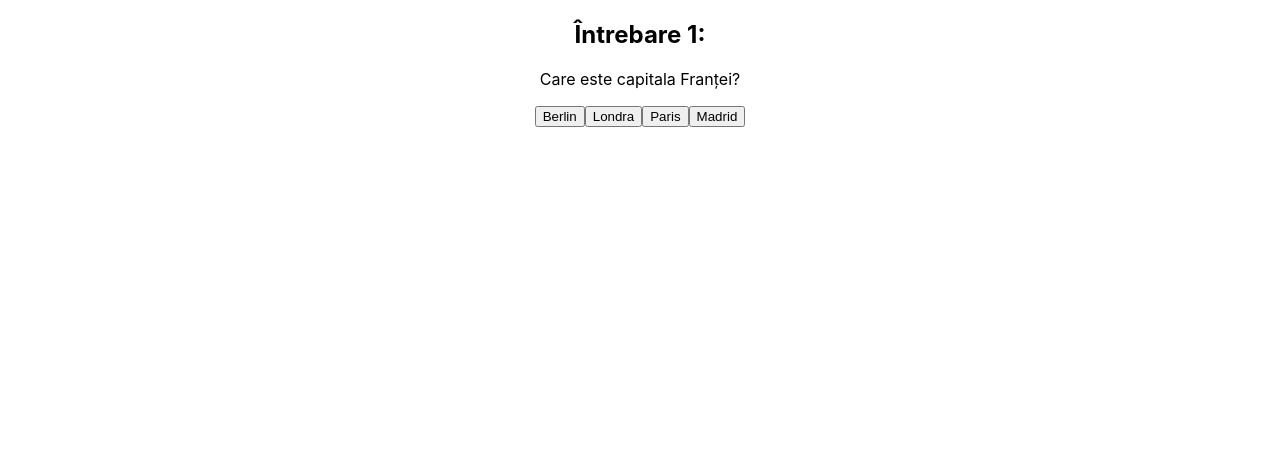
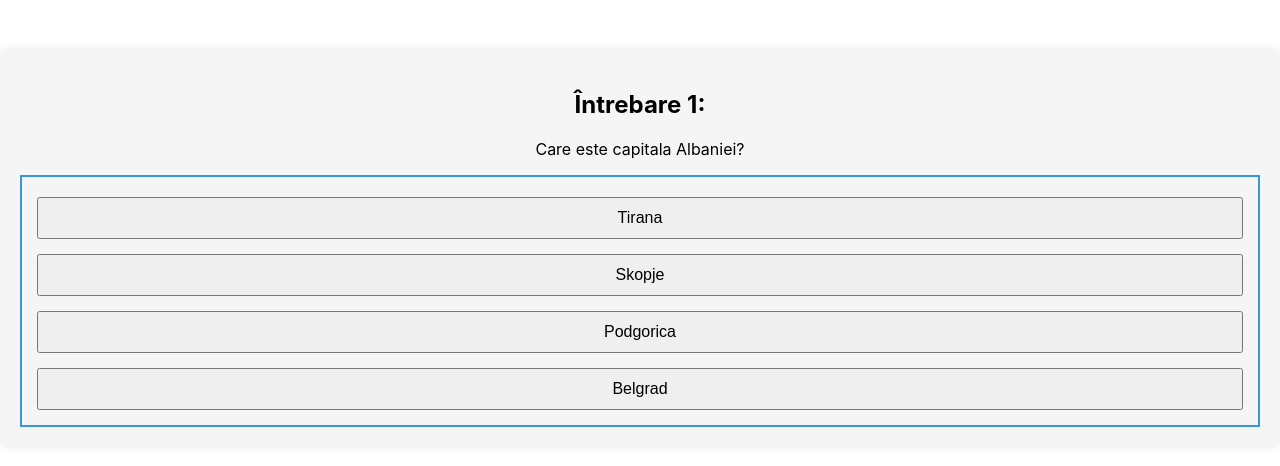
Before and after one commit to AZTechDevelop/Quizz-Simplu-cu-React, a React (Vite) app: page / in a window 1280 px wide. Shown: the top 466 px of the page. Built offline with nearby package versions, Linux system fonts and the light colour scheme.

Commit message:
Quizz functional

```diff
--- a/src/App.css
+++ b/src/App.css
@@ -1,31 +1,51 @@
+/* src/App.css */
 .App {
   text-align: center;
+  margin-top: 50px;
 }
 
-.App-logo {
-  height: 40vmin;
-  pointer-events: none;
+/* src/components/Quiz.css */
+.question-section {
+  background-color: #f5f5f5;
+  padding: 20px;
+  border-radius: 10px;
+  box-shadow: 0 0 10px rgba(0, 0, 0, 0.1);
 }
 
-.App-header {
-  background-color: #282c34;
-  min-height: 100vh;
+.answer-section {
   display: flex;
   flex-direction: column;
-  align-items: center;
-  justify-content: center;
-  font-size: calc(10px + 2vmin);
-  color: white;
+  margin-top: 10px;
 }
 
-.App-link {
-  color: #61dafb;
+button {
+  margin: 5px;
+  padding: 10px;
+  font-size: 16px;
+  cursor: pointer;
 }
 
-.heart {
-  color: #ff0000;
+/* src/components/Score.css */
+.score-section {
+  background-color: #f5f5f5;
+  padding: 20px;
+  border-radius: 10px;
+  box-shadow: 0 0 10px rgba(0, 0, 0, 0.1);
 }
 
-.small {
-  font-size: 0.75rem;
+button {
+  margin-top: 10px;
+  padding: 10px;
+  font-size: 16px;
+  cursor: pointer;
 }
+
+
+/* src/App.css sau fișierul tău CSS asemănător */
+
+.answer-section {
+  position: relative;
+  padding: 10px;
+  border: 2px solid #3498db; /* culoarea inițială a borderului albastru */
+  overflow: hidden;
+}
--- a/src/App.jsx
+++ b/src/App.jsx
@@ -1,30 +1,21 @@
+// src/App.js
 import React, { useState } from 'react';
 import './App.css';
-
-const questions = [
-  {
-    question: 'Care este capitala Franței?',
-    options: ['Berlin', 'Londra', 'Paris', 'Madrid'],
-    correctAnswer: 'Paris',
-  },
-  {
-    question: 'Care este capitala Japoniei?',
-    options: ['Seul', 'Tokyo', 'Beijing', 'Hanoi'],
-    correctAnswer: 'Tokyo',
-  },
-];
+import Quiz from './quizComponents/Quiz';
+import Score from './quizComponents/Score';
+import questions from './quizComponents/Question';
 
 function App() {
-  const [currentQuestion, setCurrentQuestion] = useState(0);
   const [score, setScore] = useState(0);
   const [showScore, setShowScore] = useState(false);
+  const [currentQuestion, setCurrentQuestion] = useState(0);
 
   const handleAnswerClick = (selectedAnswer) => {
     if (selectedAnswer === questions[currentQuestion].correctAnswer) {
       setScore(score + 1);
     }
 
-    if (currentQuestion + 1 < questions.length) {
+    if (currentQuestion + 1 < 9) {
       setCurrentQuestion(currentQuestion + 1);
     } else {
       setShowScore(true);
@@ -40,22 +31,13 @@ function App() {
   return (
     <div className="App">
       {showScore ? (
-        <div className="score-section">
-          <h2>Scorul tău este {score} din {questions.length}</h2>
-          <button onClick={restartQuiz}>Reia quiz-ul</button>
-        </div>
+        <Score score={score} totalQuestions={questions.length} onRestart={restartQuiz} />
       ) : (
-        <div className="question-section">
-          <h2>Întrebare {currentQuestion + 1}:</h2>
-          <p>{questions[currentQuestion].question}</p>
-          <div className="answer-section">
-            {questions[currentQuestion].options.map((option) => (
-              <button key={option} onClick={() => handleAnswerClick(option)}>
-                {option}
-              </button>
-            ))}
-          </div>
-        </div>
+        <Quiz
+          question={questions[currentQuestion]}
+          onAnswerClick={handleAnswerClick}
+          questionNumber={currentQuestion + 1}
+        />
       )}
     </div>
   );
--- a/src/quizComponents/Question.jsx
+++ b/src/quizComponents/Question.jsx
@@ -1,18 +1,225 @@
-import React from 'react';
+// src/quizComponents/Question.js
+const questions = [
+  {
+    question: 'Care este capitala Albaniei?',
+    options: ['Tirana', 'Skopje', 'Podgorica', 'Belgrad'],
+    correctAnswer: 'Tirana',
+  },
+  {
+    question: 'Care este capitala Andorrei?',
+    options: ['Andorra la Vella', 'La Valletta', 'Nicosia', 'Monaco'],
+    correctAnswer: 'Andorra la Vella',
+  },
+  {
+    question: 'Care este capitala Belarusului?',
+    options: ['Minsk', 'Kiev', 'Vilnius', 'Riga'],
+    correctAnswer: 'Minsk',
+  },
+  {
+    question: 'Care este capitala Belgiei?',
+    options: ['Bruxelles', 'Amsterdam', 'Luxemburg', 'Paris'],
+    correctAnswer: 'Bruxelles',
+  },
+  {
+    question: 'Care este capitala Bosniei și Herțegovina?',
+    options: ['Sarajevo', 'Belgrad', 'Podgorica', 'Zagreb'],
+    correctAnswer: 'Sarajevo',
+  },
+  {
+    question: 'Care este capitala Cehiei?',
+    options: ['Praga', 'Varșovia', 'Budapesta', 'Berlin'],
+    correctAnswer: 'Praga',
+  },
+  {
+    question: 'Care este capitala Ciprului?',
+    options: ['Nicosia', 'Atena', 'Sofia', 'București'],
+    correctAnswer: 'Nicosia',
+  },
+  {
+    question: 'Care este capitala Ciprului de Nord?',
+    options: ['Lefkoșa', 'Ankara', 'Damasc', 'Beirut'],
+    correctAnswer: 'Lefkoșa',
+  },
+  {
+    question: 'Care este capitala Croației?',
+    options: ['Zagreb', 'Belgrad', 'Sarajevo', 'Ljubljana'],
+    correctAnswer: 'Zagreb',
+  },
+  {
+    question: 'Care este capitala Danemarcei?',
+    options: ['Copenhaga', 'Oslo', 'Stockholm', 'Helsinki'],
+    correctAnswer: 'Copenhaga',
+  },
+  {
+    question: 'Care este capitala Elveției?',
+    options: ['Zurich', 'Bern', 'Geneva', 'Basel'],
+    correctAnswer: 'Bern',
+  },
+  {
+    question: 'Care este capitala Finlandei?',
+    options: ['Helsinki', 'Oslo', 'Stockholm', 'Copenhaga'],
+    correctAnswer: 'Helsinki',
+  },
+  {
+    question: 'Care este capitala Franței?',
+    options: ['Berlin', 'Londra', 'Paris', 'Madrid'],
+    correctAnswer: 'Paris',
+  },
+  {
+    question: 'Care este capitala Germaniei?',
+    options: ['Viena', 'Berlin', 'Praga', 'Budapesta'],
+    correctAnswer: 'Berlin',
+  },
+  {
+    question: 'Care este capitala Greciei?',
+    options: ['Atena', 'București', 'Sofia', 'Nicosia'],
+    correctAnswer: 'Atena',
+  },
+  {
+    question: 'Care este capitala Irlandei?',
+    options: ['Dublin', 'Edinburgh', 'Londra', 'Cardiff'],
+    correctAnswer: 'Dublin',
+  },
+  {
+    question: 'Care este capitala Islandei?',
+    options: ['Reykjavik', 'Oslo', 'Copenhaga', 'Helsinki'],
+    correctAnswer: 'Reykjavik',
+  },
+  {
+    question: 'Care este capitala Italiei?',
+    options: ['Lisabona', 'Atena', 'Roma', 'Dublin'],
+    correctAnswer: 'Roma',
+  },
+  {
+    question: 'Care este capitala Letoniei?',
+    options: ['Vilnius', 'Riga', 'Tallinn', 'Helsinki'],
+    correctAnswer: 'Riga',
+  },
+  {
+    question: 'Care este capitala Liechtensteinului?',
+    options: ['Bern', 'Vaduz', 'Vienna', 'Zurich'],
+    correctAnswer: 'Vaduz',
+  },
+  {
+    question: 'Care este capitala Lituaniei?',
+    options: ['Kaunas', 'Tallinn', 'Vilnius', 'Riga'],
+    correctAnswer: 'Vilnius',
+  },
+  {
+    question: 'Care este capitala Luxemburgului?',
+    options: ['Amsterdam', 'Bruxelles', 'Luxemburg', 'Paris'],
+    correctAnswer: 'Luxemburg',
+  },
+  {
+    question: 'Care este capitala Macedoniei de Nord?',
+    options: ['Belgrad', 'Sofia', 'Skopje', 'Podgorica'],
+    correctAnswer: 'Skopje',
+  },
+  {
+    question: 'Care este capitala Maltei?',
+    options: ['La Valletta', 'Nicosia', 'Roma', 'Tunis'],
+    correctAnswer: 'La Valletta',
+  },
+  {
+    question: 'Care este capitala Republicii Moldova?',
+    options: ['București', 'Chișinău', 'Odessa', 'Tiraspol'],
+    correctAnswer: 'Chișinău',
+  },
+  {
+    question: 'Care este capitala Monacoului?',
+    options: ['Nice', 'Monaco', 'Marsilia', 'Lyon'],
+    correctAnswer: 'Monaco',
+  },
+  {
+    question: 'Care este capitala Muntenegrului?',
+    options: ['Podgorica', 'Belgrad', 'Zagreb', 'Sarajevo'],
+    correctAnswer: 'Podgorica',
+  },
+  {
+    question: 'Care este capitala Norvegiei?',
+    options: ['Oslo', 'Copenhaga', 'Stockholm', 'Helsinki'],
+    correctAnswer: 'Oslo',
+  },
+  {
+    question: 'Care este capitala Poloniei?',
+    options: ['Varșovia', 'Cracovia', 'Varșovia', 'Berlin'],
+    correctAnswer: 'Varșovia',
+  },
+  {
+    question: 'Care este capitala Portugaliei?',
+    options: ['Lisabona', 'Madrid', 'Roma', 'Paris'],
+    correctAnswer: 'Lisabona',
+  },
+  {
+    question: 'Care este capitala Regatului Unit?',
+    options: ['Dublin', 'Edinburgh', 'Londra', 'Cardiff'],
+    correctAnswer: 'Londra',
+  },
+  {
+    question: 'Care este capitala României?',
+    options: ['București', 'Sofia', 'Budapesta', 'Belgrad'],
+    correctAnswer: 'București',
+  },
+  {
+    question: 'Care este capitala Rusiei?',
+    options: ['Kiev', 'Minsk', 'Varșovia', 'Moscova'],
+    correctAnswer: 'Moscova',
+  },
+  {
+    question: 'Care este capitala San Marino?',
+    options: ['Roma', 'San Marino', 'Florența', 'Veneția'],
+    correctAnswer: 'San Marino',
+  },
+  {
+    question: 'Care este capitala Serbiei?',
+    options: ['Podgorica', 'Belgrad', 'Zagreb', 'Sarajevo'],
+    correctAnswer: 'Belgrad',
+  },
+  {
+    question: 'Care este capitala Slovaciei?',
+    options: ['Bratislava', 'Praga', 'Budapesta', 'Viena'],
+    correctAnswer: 'Bratislava',
+  },
+  {
+    question: 'Care este capitala Sloveniei?',
+    options: ['Ljubljana', 'Zagreb', 'Belgrad', 'Sarajevo'],
+    correctAnswer: 'Ljubljana',
+  },
+  {
+    question: 'Care este capitala Spaniei?',
+    options: ['Barcelona', 'Lisabona', 'Madrid', 'Roma'],
+    correctAnswer: 'Madrid',
+  },
+  {
+    question: 'Care este capitala Statului Papal?',
+    options: ['Roma', 'Veneția', 'Florența', 'Città del Vaticano'],
+    correctAnswer: 'Città del Vaticano',
+  },
+  {
+    question: 'Care este capitala Suediei?',
+    options: ['Oslo', 'Helsinki', 'Stockholm', 'Copenhaga'],
+    correctAnswer: 'Stockholm',
+  },
+  {
+    question: 'Care este capitala Turciei?',
+    options: ['Istanbul', 'Ankara', 'Atena', 'Sofia'],
+    correctAnswer: 'Ankara',
+  },
+  {
+    question: 'Care este capitala Ucrainei?',
+    options: ['Varșovia', 'Kiev', 'București', 'Chișinău'],
+    correctAnswer: 'Kiev',
+  },
+  {
+    question: 'Care este capitala Ungariei?',
+    options: ['Budapesta', 'Praga', 'Varșovia', 'Belgrad'],
+    correctAnswer: 'Budapesta',
+  },
+  {
+    question: 'Care este capitala Vaticanului?',
+    options: ['Roma', 'Veneția', 'Milano', 'Città del Vaticano'],
+    correctAnswer: 'Città del Vaticano',
+  },
+];
 
-function Question({ question, options, handleAnswer }) {
-  return (
-    <div className="question">
-      <h2>{question}</h2>
-      <ul>
-        {options.map((option, index) => (
-          <li key={index} onClick={() => handleAnswer(option)}>
-            {option}
-          </li>
-        ))}
-      </ul>
-    </div>
-  );
-}
-
-export default Question;
+export default questions;
--- a/src/quizComponents/Quiz.jsx
+++ b/src/quizComponents/Quiz.jsx
@@ -1,41 +1,20 @@
-import React, { useState } from 'react';
-import Question from './Question.jsx';
+// src/components/Quiz.js
+import React from 'react';
 
-const quizData = [
-  {
-    question: 'Care este capitala Elvetiei?',
-    options: ['Berlin', 'Paris', 'Viena', 'Madrid'],
-    correctAnswer: 'Berlin',
-  },
-];
-
-function Quiz() {
-  const [currentQuestion, setCurrentQuestion] = useState(0);
-  const [score, setScore] = useState(0);
-
-  const handleAnswer = (selectedAnswer) => {
-    if (selectedAnswer === quizData[currentQuestion].correctAnswer) {
-      setScore(score + 1);
-    }
-
-    const nextQuestion = currentQuestion + 1;
-
-    if (nextQuestion < quizData.length) {
-      setCurrentQuestion(nextQuestion);
-    } else {
-      alert(`Quiz complet, scorul tau este ${score}`);
-    }
-  };
-
+const Quiz = ({ question, onAnswerClick, questionNumber }) => {
   return (
-    <div className="quiz">
-      <Question
-        question={quizData[currentQuestion].question}
-        options={quizData[currentQuestion].options}
-        handleAnswer={handleAnswer}
-      />
+    <div className="question-section">
+      <h2>Întrebare {questionNumber}:</h2>
+      <p>{question.question}</p>
+      <div className="answer-section">
+        {question.options.map((option) => (
+          <button key={option} onClick={() => onAnswerClick(option)}>
+            {option}
+          </button>
+        ))}
+      </div>
     </div>
   );
-}
+};
 
 export default Quiz;
--- /dev/null
+++ b/src/quizComponents/Score.jsx
@@ -0,0 +1,13 @@
+// src/components/Score.js
+import React from 'react';
+
+const Score = ({ score, totalQuestions, onRestart }) => {
+  return (
+    <div className="score-section">
+      <h2>Scorul tău este {score} din {totalQuestions}</h2>
+      <button onClick={onRestart}>Reia quiz-ul</button>
+    </div>
+  );
+};
+
+export default Score;
```
